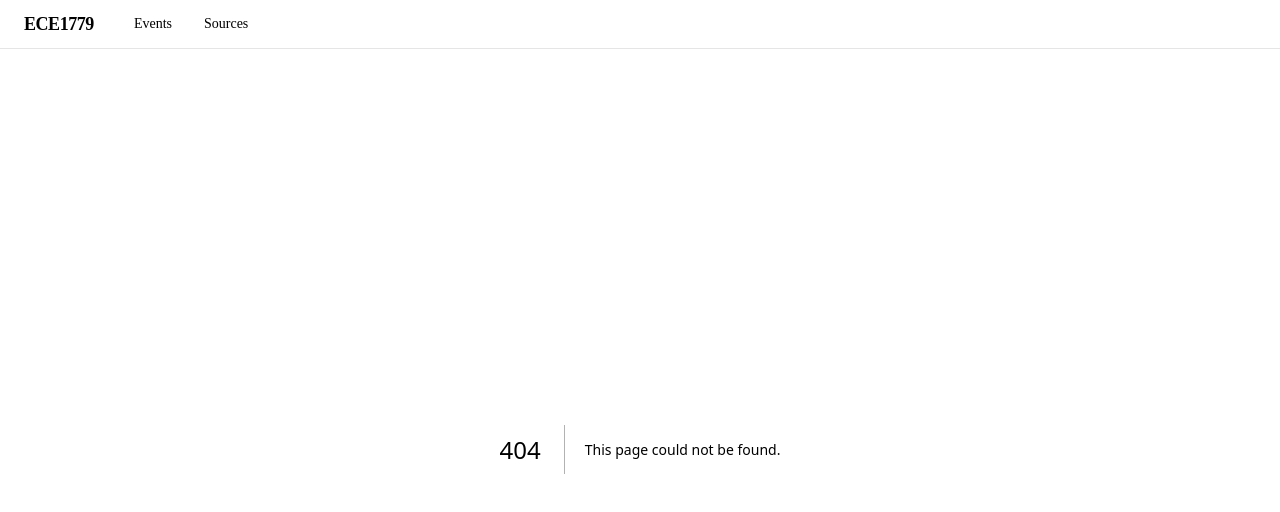
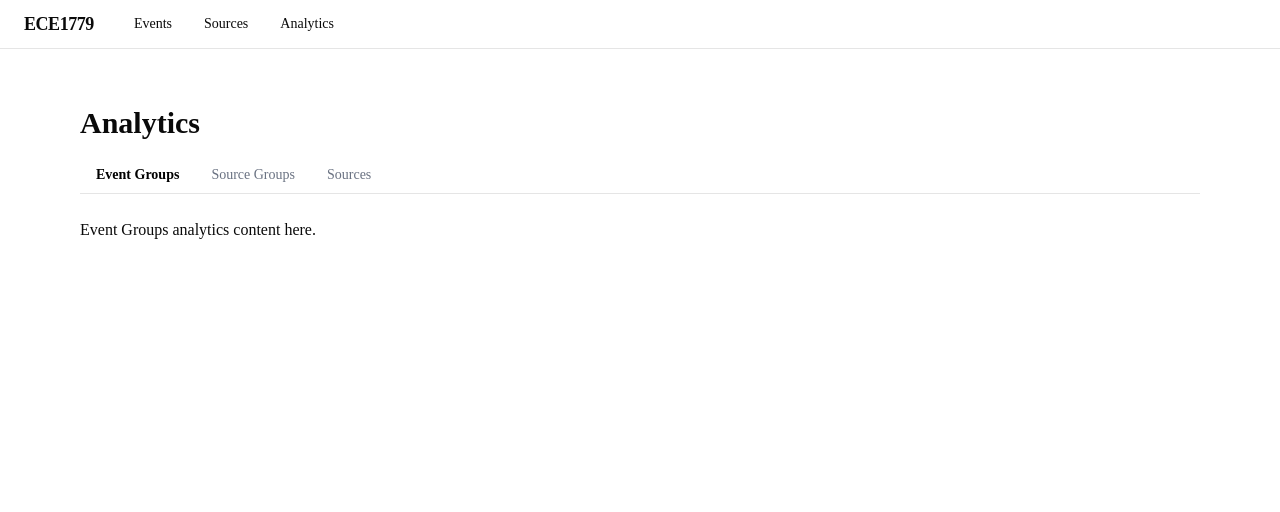
Before and after one commit to P311/ECE1779, a Next.js app in the folder frontend/: page /analytics in a window 1280 px wide. Before the commit this address had no page. Shown: the top 512 px of the page. Built offline with nearby package versions, Linux system fonts and the light colour scheme.

Commit message:
frontend: initial analytics page

```diff
--- /dev/null
+++ b/frontend/src/app/analytics/page.tsx
@@ -0,0 +1,51 @@
+"use client";
+
+import { useState } from "react";
+import {
+  NavigationMenu,
+  NavigationMenuList,
+  NavigationMenuItem,
+  NavigationMenuLink,
+  navigationMenuTriggerStyle,
+} from "@/components/ui/navigation-menu";
+
+const TABS = [
+  { key: "event_group", label: "Event Groups" },
+  { key: "source_group", label: "Source Groups" },
+  { key: "sources", label: "Sources" },
+];
+
+export default function AnalyticsPage() {
+  const [activeTab, setActiveTab] = useState(TABS[0].key);
+
+  return (
+    <main className="page-container">
+      <h1>Analytics</h1>
+      <div className="mt-4 border-b">
+        <NavigationMenu>
+          <NavigationMenuList>
+            {TABS.map((tab) => (
+              <NavigationMenuItem key={tab.key}>
+                <NavigationMenuLink
+                  active={activeTab === tab.key}
+                  className={`${navigationMenuTriggerStyle()}
+                    ${activeTab === tab.key ?
+                    "text-black font-bold" : "text-gray-500"}`}
+                  onClick={() => setActiveTab(tab.key)}
+                  style={{ cursor: "pointer" }}
+                >
+                  {tab.label}
+                </NavigationMenuLink>
+              </NavigationMenuItem>
+            ))}
+          </NavigationMenuList>
+        </NavigationMenu>
+      </div>
+      <div className="mt-6">
+        {activeTab === "event_group" && <p>Event Groups analytics content here.</p>}
+        {activeTab === "source_group" && <p>Source Groups analytics content here.</p>}
+        {activeTab === "sources" && <p>Sources analytics content here.</p>}
+      </div>
+    </main>
+  );
+}
--- a/frontend/src/app/components/navbar.tsx
+++ b/frontend/src/app/components/navbar.tsx
@@ -13,6 +13,7 @@ import {
 const NAV_ITEMS = [
   { href: "/", label: "Events" },
   { href: "/source", label: "Sources" },
+  { href: "/analytics", label: "Analytics" },
 ];
 
 export default function Navbar() {
```
